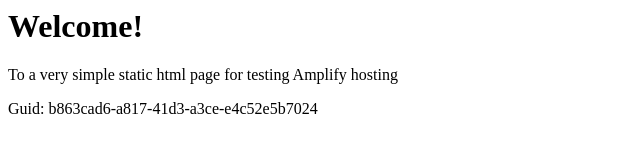
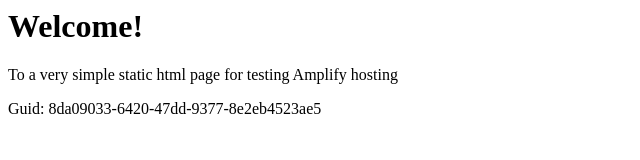
Before and after one commit to aws-aemilia-cmh/Github-PR-Commit-Integration-Test-DoNotTouch-GithubWebhookPreviewCanaryTest-v1-prod-us-east-2, a website: page src/index.html in a window 1280 px wide. Shown: the full height of the page, 0-640 px from the left. Drawn offline with Linux system fonts and the light colour scheme.

Commit message:
commit from integ tests

```diff
--- a/src/index.html
+++ b/src/index.html
@@ -12,6 +12,6 @@
 <body>
     <h1>Welcome!</h1>
     <p>To a very simple static html page for testing Amplify hosting</p>
-    <p>Guid: b863cad6-a817-41d3-a3ce-e4c52e5b7024</p></body>
+    <p>Guid: 8da09033-6420-47dd-9377-8e2eb4523ae5</p></body>
 
 </html>
```
